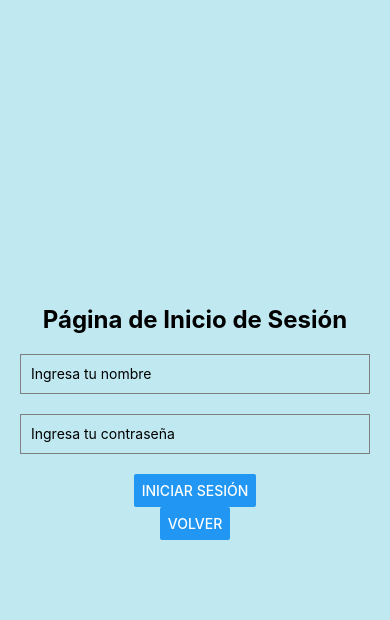
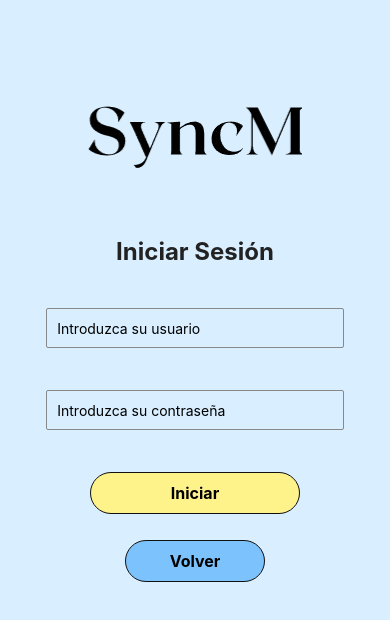
Before and after one commit to alvaro23LP/MDA-DGP, a React Native app: screen /Login in a window 390 px wide. Shown: the top 620 px of the page. Built offline with nearby package versions, Linux system fonts and the light colour scheme.

Commit message:
LoginPage conectada a BD inicial

```diff
--- a/HomeScreen.js
+++ b/HomeScreen.js
@@ -5,8 +5,10 @@ export default function HomeScreen({ navigation }) {
   return (
     <View style={styles.container}>
 
+      <Text style={styles.welcomeText}>Bienvenido a la pantalla principal</Text>
+
+
       {/* Boton login de profesores */}
-      <Text style={styles.welcomeText}>Bienvenido a la pantalla principal</Text>
       <TouchableOpacity style={styles.loginButton} onPress={() => navigation.navigate('Login')} >
         <Text style={styles.buttonText}>Iniciar Sesión Administrador/Profesor</Text>
       </TouchableOpacity>
--- a/LoginPageTeachers.js
+++ b/LoginPageTeachers.js
@@ -1,8 +1,12 @@
 import React, { useState } from 'react';
-import { View, Text, TextInput, Button, Alert, StyleSheet } from 'react-native';
+import { View, Text, TextInput, Image, StyleSheet, TouchableOpacity, Dimensions } from 'react-native';
 import { getFirestore, collection, query, where, getDocs } from 'firebase/firestore';
 import { initializeApp } from 'firebase/app';
 import { firebaseConfig } from './firebaseConfig'; // Asegúrate de que la ruta sea correcta
+import logo from './images/Logo2-SinFondo.png';
+
+// Obtener el ancho de la pantalla
+const { height, width } = Dimensions.get('window');
 
 // Inicializa Firebase
 initializeApp(firebaseConfig);
@@ -13,51 +17,72 @@ export default function LoginPage({ navigation }) {
 
   const db = getFirestore();
 
+  /////////////////////////////////////////////////////////////////
   const handleLogin = async () => {
-    if (nombre.trim() === '' || contrasena.trim() === '') {
-      Alert.alert('Error', 'Nombre y contraseña son obligatorios.');
+    // Verifica que los campos no estén vacíos
+    if (!nombre || !contrasena) {
+      alert('Por favor, complete todos los campos.');
       return;
     }
 
     try {
+      // Crea una consulta para buscar el usuario en la colección "Profesores"
       const q = query(
         collection(db, 'Profesores'),
-        where('nombre', '==', nombre),
-        where('contrasena', '==', contrasena)
+        where('Usuario', '==', nombre),
+        where('Contraseña', '==', contrasena)
       );
+
       const querySnapshot = await getDocs(q);
 
+      // Verifica si se encontró un documento que coincida
       if (!querySnapshot.empty) {
-        Alert.alert('Éxito', 'Inicio de sesión exitoso');
-        // Aquí puedes navegar a la siguiente pantalla después del inicio de sesión exitoso
-        navigation.navigate('HomeScreen'); // Cambia 'HomeScreen' al nombre de la pantalla que deseas navegar
+        alert('Inicio de sesión exitoso.');
+        //navigation.navigate('Login')
       } else {
-        Alert.alert('Error', 'Nombre o contraseña incorrectos');
+        alert('Usuario o contraseña incorrectos.');
       }
     } catch (error) {
-      console.error('Error al iniciar sesión: ', error);
-      Alert.alert('Error', 'No se pudo iniciar sesión.');
+      console.error('Error al iniciar sesión:', error);
+      alert('Ocurrió un error al iniciar sesión. Inténtalo de nuevo.');
     }
   };
 
+   /////////////////////////////////////////////////////////////////
+
   return (
     <View style={styles.container}>
-      <Text style={styles.title}>Página de Inicio de Sesión</Text>
+
+      {/* Logo */}
+      <Image style={styles.logoImage} source={logo} />
+
+      <Text style={styles.title}>Iniciar Sesión</Text>
+
+      {/* INPUTS */}
       <TextInput
         style={styles.input}
-        placeholder="Ingresa tu nombre"
+        placeholder="Introduzca su usuario"
         value={nombre}
         onChangeText={setNombre}
       />
       <TextInput
         style={styles.input}
-        placeholder="Ingresa tu contraseña"
+        placeholder="Introduzca su contraseña"
         value={contrasena}
         onChangeText={setContrasena}
         secureTextEntry
       />
-      <Button title="Iniciar Sesión" onPress={handleLogin} />
-      <Button title="Volver" onPress={() => navigation.goBack()} />
+
+      {/* BOTONES */}
+      <View style={styles.buttonContainer}>
+        <TouchableOpacity style={[styles.button, styles.loginButton]} onPress={handleLogin}>
+          <Text style={styles.buttonText}>Iniciar</Text>
+        </TouchableOpacity>
+
+        <TouchableOpacity style={[styles.button, styles.backButton]} onPress={() => navigation.goBack()}>
+          <Text style={styles.buttonText}>Volver</Text>
+        </TouchableOpacity>
+      </View>
     </View>
   );
 }
@@ -68,19 +93,61 @@ const styles = StyleSheet.create({
     alignItems: 'center',
     justifyContent: 'center',
     padding: 20,
-    backgroundColor: '#C0E8F1', // Cambia el color de fondo si lo deseas
+    backgroundColor: '#D9EFFF',
   },
+
+  logoImage: {
+    position: 'absolute',
+    top: 50,
+    width: width*0.55,
+    height: undefined,
+    aspectRatio: 5,
+    marginBottom: 80,
+  },
+
   title: {
     fontSize: 24,
     fontWeight: 'bold',
-    marginBottom: 20,
+    marginBottom: height*0.05,
+    color: '#222',
   },
+
   input: {
     height: 40,
-    borderColor: 'gray',
+    borderColor: '#888',
     borderWidth: 1,
-    marginBottom: 20,
+    marginBottom: height*0.05,
     paddingHorizontal: 10,
-    width: '100%', // Ajusta el ancho al contenedor
+    width: '85%',
+    borderRadius: 2,
+  },
+  buttonContainer: {
+    width: '100%',
+    alignItems: 'center',
+  },
+  button: {
+    paddingVertical: 10,
+    borderRadius: 5,
+    alignItems: 'center',
+    marginBottom: height*0.03,
+    borderRadius: 30,
+    borderWidth: 1,
+    borderColor: '#111',
+  },
+
+  loginButton: {
+    backgroundColor: '#FEF28A',
+    width: '60%',
+
+  },
+  backButton: {
+    backgroundColor: '#7CC3FD',
+    width: '40%',
+  },
+
+  buttonText: {
+    color: '#000', // Color de texto blanco
+    fontWeight: 'bold',
+    fontSize: 16,
   },
 });
```
Also changed, not shown: images/Logo2-SinFondo.png (added).
